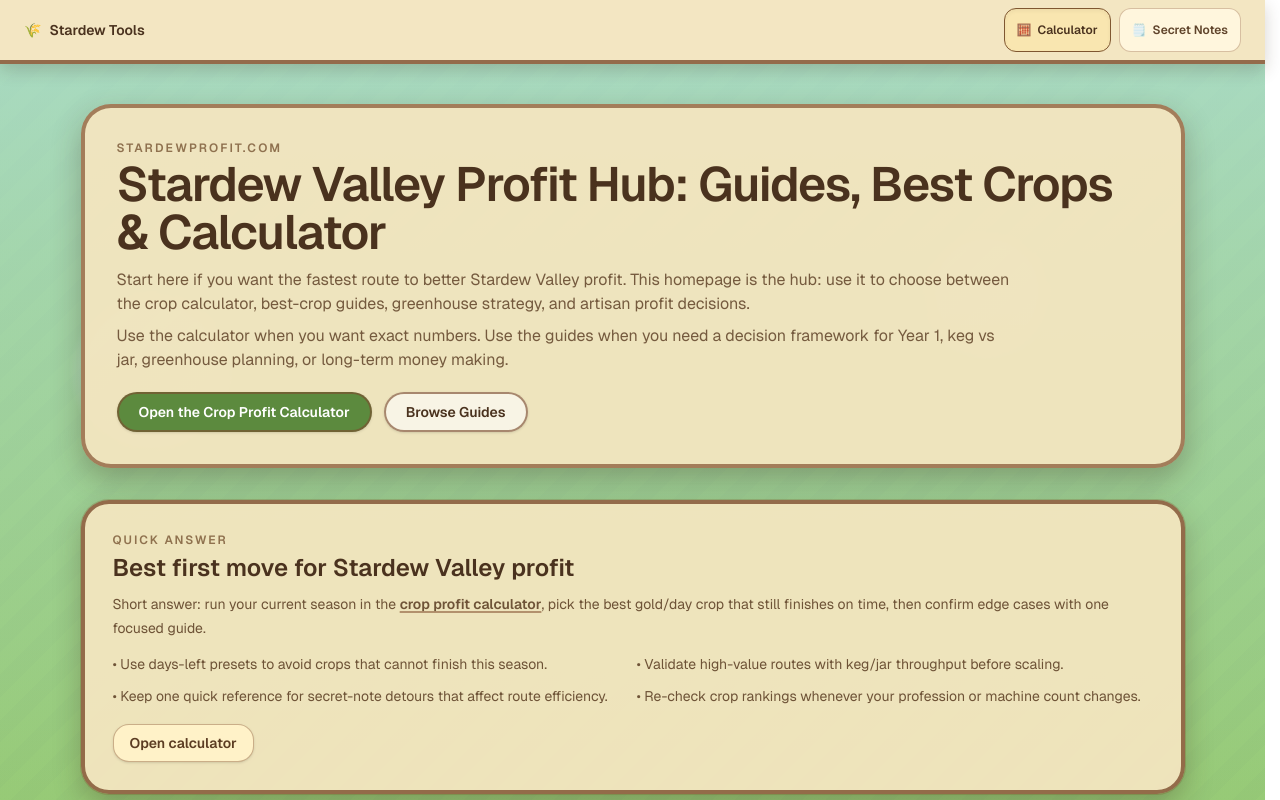
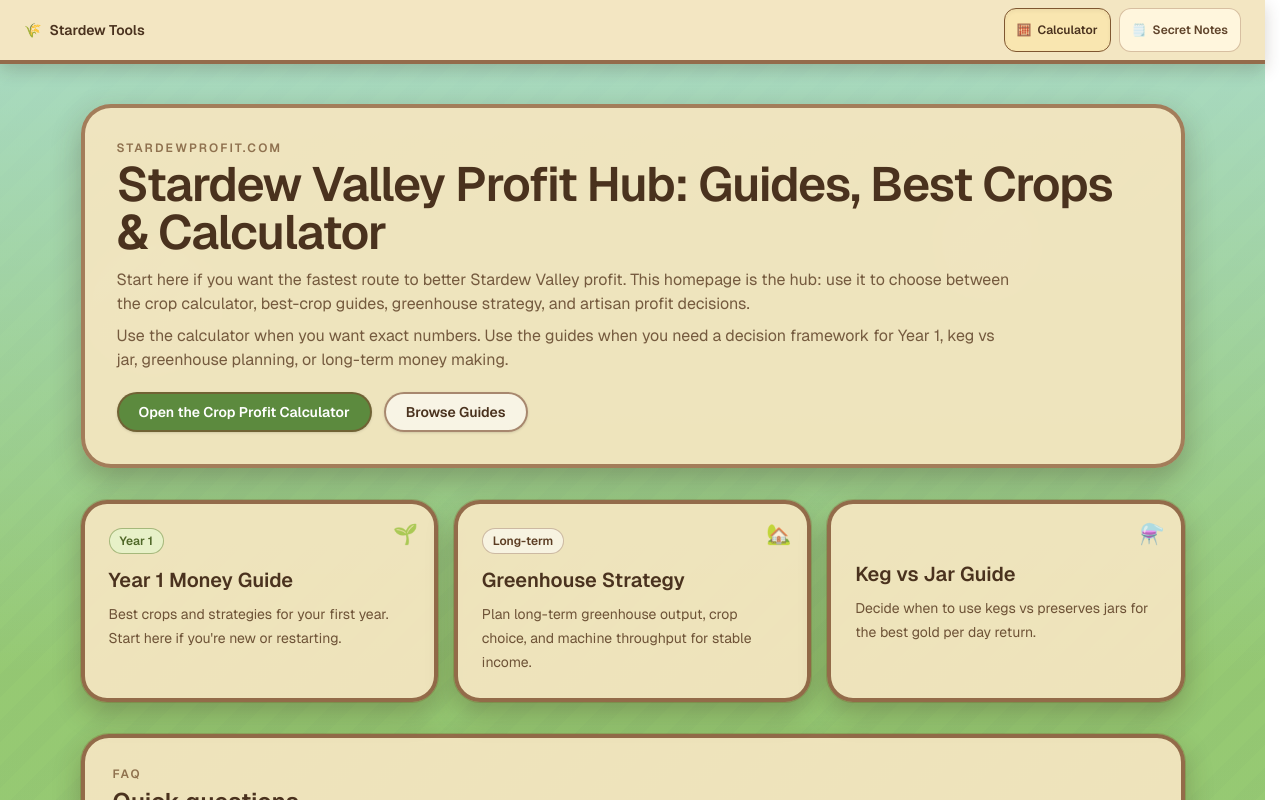
Before and after one commit to yuzhoudabaozhayujiamigou-cloud/stardew-tools, a Next.js app in the folder stardew-tools/: page / in a window 1280 px wide. Shown: the top 800 px of the page. Built offline with nearby package versions, Linux system fonts and the light colour scheme.

Commit message:
fix: finish trust cleanup on homepage and legal pages
- Remove homepage Quick Answer section to keep focus on 3 core paths
- Update Privacy Policy contact email to hello@stardewprofit.com
- Update Terms contact email to hello@stardewprofit.com

```diff
--- a/stardew-tools/src/app/page.tsx
+++ b/stardew-tools/src/app/page.tsx
@@ -159,38 +159,6 @@ export default function HomePage() {
           </div>
         </header>
 
-        <section className="mt-8 rounded-[28px] border-4 border-[#7c4d2e]/80 bg-[#f3e5bf]/95 p-5 shadow-[0_12px_28px_rgba(56,41,23,0.28)] ring-1 ring-yellow-900/20 sm:p-7">
-          <p className="text-xs font-semibold uppercase tracking-[0.16em] text-[#6f4b2a]/75">Quick Answer</p>
-          <h2 className="mt-1 text-xl font-semibold text-[#4a321e] sm:text-2xl">
-            Best first move for Stardew Valley profit
-          </h2>
-          <p className="mt-2 text-sm leading-6 text-[#5f4228]/90">
-            Short answer: run your current season in the
-            {" "}
-            <Link
-              href="/calculator"
-              className="font-semibold underline decoration-[#8a5b3a]/60 decoration-2 underline-offset-2 transition hover:text-[#4a321e]"
-            >
-              crop profit calculator
-            </Link>
-            , pick the best gold/day crop that still finishes on time, then confirm edge cases with one focused guide.
-          </p>
-          <ul className="mt-3 grid gap-2 text-sm leading-6 text-[#5f4228]/90 sm:grid-cols-2">
-            <li>• Use days-left presets to avoid crops that cannot finish this season.</li>
-            <li>• Validate high-value routes with keg/jar throughput before scaling.</li>
-            <li>• Keep one quick reference for secret-note detours that affect route efficiency.</li>
-            <li>• Re-check crop rankings whenever your profession or machine count changes.</li>
-          </ul>
-          <div className="mt-4 flex flex-wrap gap-2.5">
-            <Link
-              href="/calculator"
-              className="inline-flex items-center justify-center rounded-2xl border border-[#8a5b3a]/45 bg-[#fff2c8] px-4 py-2 text-sm font-semibold text-[#5c3d23] shadow-sm transition hover:bg-[#fce8b1]"
-            >
-              Open calculator
-            </Link>
-          </div>
-        </section>
-
         <section className="mt-8 grid gap-4 sm:grid-cols-3">
           <Link href="/blog/best-crops-year-1" className={ENTRY_LINK_CLASS}>
             <div aria-hidden className="absolute right-4 top-4 text-xl opacity-80 transition group-hover:scale-110">
--- a/stardew-tools/src/app/privacy-policy/page.tsx
+++ b/stardew-tools/src/app/privacy-policy/page.tsx
@@ -86,10 +86,10 @@ export default function PrivacyPolicyPage() {
           <p className="mt-2">
             For privacy questions, contact us at{" "}
             <a
-              href="mailto:yuzhoudabaozhayujiamigou@gmail.com"
+              href="mailto:hello@stardewprofit.com"
               className="font-semibold underline decoration-[#8a5b3a]/60 decoration-2 underline-offset-2 transition hover:text-[#4a321e]"
             >
-              yuzhoudabaozhayujiamigou@gmail.com
+              hello@stardewprofit.com
             </a>
             .
           </p>
--- a/stardew-tools/src/app/terms/page.tsx
+++ b/stardew-tools/src/app/terms/page.tsx
@@ -69,10 +69,10 @@ export default function TermsPage() {
           <p className="mt-2">
             Questions about these terms can be sent to{" "}
             <a
-              href="mailto:yuzhoudabaozhayujiamigou@gmail.com"
+              href="mailto:hello@stardewprofit.com"
               className="font-semibold underline decoration-[#8a5b3a]/60 decoration-2 underline-offset-2 transition hover:text-[#4a321e]"
             >
-              yuzhoudabaozhayujiamigou@gmail.com
+              hello@stardewprofit.com
             </a>
             .
           </p>
```
